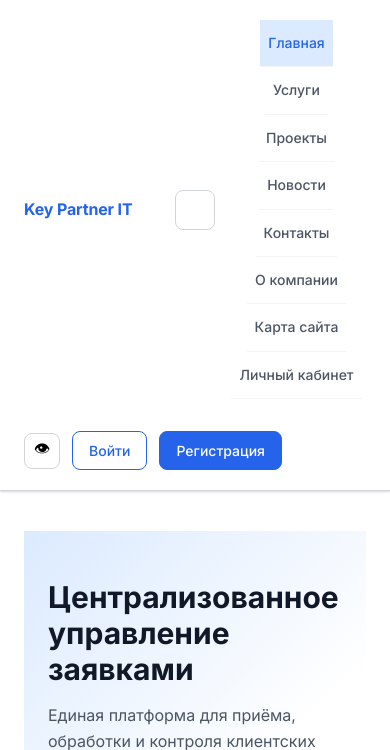
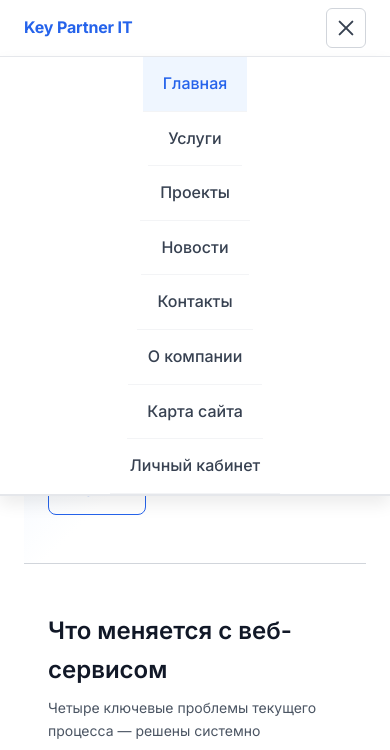
Before and after one commit to telenoiz/keypartner_app, a Django app: page / in a window 390 px wide, after a click that opens the changed part. Shown: the top 750 px of the page. Run offline with Django 5.2, Linux system fonts and the light colour scheme; data that the repository does not hold is empty.

Commit message:
ВКР-052: Фикс мобильного меню — position absolute, бургер с линиями
- nav-burger: явные hex-цвета (#374151) вместо CSS-переменных — линии видны
- site-nav на мобиле: position absolute top 56px — выпадает под шапку
- убирает баг расползания flex-wrap

```diff
--- a/static/css/style.css
+++ b/static/css/style.css
@@ -1812,6 +1812,7 @@ table {
 }
 
 /* ─── Бургер-кнопка ──────────────────────────────────────────────────────── */
+/* Бургер — скрыт по умолчанию (десктоп) */
 .nav-burger {
   display: none;
   flex-direction: column;
@@ -1820,20 +1821,19 @@ table {
   gap: 5px;
   width: 40px;
   height: 40px;
-  background: none;
-  border: 1.5px solid var(--color-neutral-300);
-  border-radius: var(--radius-md);
+  background: #ffffff;
+  border: 1.5px solid #d1d5db;
+  border-radius: 6px;
   cursor: pointer;
   padding: 0;
   flex-shrink: 0;
-  margin-left: auto;
 }
 
 .nav-burger__line {
   display: block;
   width: 20px;
   height: 2px;
-  background: var(--color-neutral-700);
+  background: #374151;
   border-radius: 2px;
   transition: transform 0.2s ease, opacity 0.2s ease;
 }
@@ -1852,62 +1852,68 @@ table {
 /* ─── Мобильная адаптация (≤ 768px) ─────────────────────────────────────── */
 @media (max-width: 768px) {
 
-  /* Шапка */
+  /* Шапка — фиксированная высота, лого + бургер в ряд */
+  .site-header {
+    position: relative; /* нужно для absolute-dropdown */
+  }
+
   .site-header .container {
-    flex-wrap: wrap;
-    height: auto;
-    padding-top: var(--space-3);
-    padding-bottom: var(--space-3);
-    gap: var(--space-3);
+    height: 56px;
+    justify-content: space-between;
+    align-items: center;
+    gap: 0;
   }
 
   .site-logo {
     flex: 1;
+  }
+
+  /* Прячем auth-кнопки в шапке на мобиле */
+  .site-actions {
+    display: none;
   }
 
   /* Показываем бургер */
   .nav-burger {
     display: flex;
-    order: 2;
-  }
-
-  /* Прячем site-actions на мобиле — они войдут в меню */
-  .site-actions {
-    display: none;
-    width: 100%;
-    order: 4;
-    padding: var(--space-3) 0 var(--space-2);
-    border-top: 1px solid var(--color-neutral-200);
-  }
-
-  /* Навигация — скрыта по умолчанию, разворачивается бургером */
+  }
+
+  /* Навигация — скрыта, выпадает вниз абсолютно */
   .site-nav {
     display: none;
-    width: 100%;
-    order: 3;
+    position: absolute;
+    top: 56px;
+    left: 0;
+    right: 0;
+    background: #ffffff;
+    border-top: 1px solid #e5e7eb;
+    border-bottom: 2px solid #e5e7eb;
+    box-shadow: 0 8px 16px rgba(0,0,0,0.08);
+    z-index: 200;
   }
 
   .site-nav--open {
     display: block;
-  }
-
-  .site-nav--open ~ .site-actions {
-    display: flex;
   }
 
   .nav-list {
     flex-direction: column;
     gap: 0;
-    padding: var(--space-2) 0;
-    border-top: 1px solid var(--color-neutral-200);
+    padding: 0;
   }
 
   .nav-link {
     display: block;
-    padding: var(--space-3) var(--space-2);
-    font-size: var(--text-body);
+    padding: 14px 20px;
+    font-size: 16px;
     border-radius: 0;
-    border-bottom: 1px solid var(--color-neutral-100);
+    border-bottom: 1px solid #f3f4f6;
+    color: #374151;
+  }
+
+  .nav-link--active {
+    color: #2563eb;
+    background: #eff6ff;
   }
 
   /* Hero */
```
